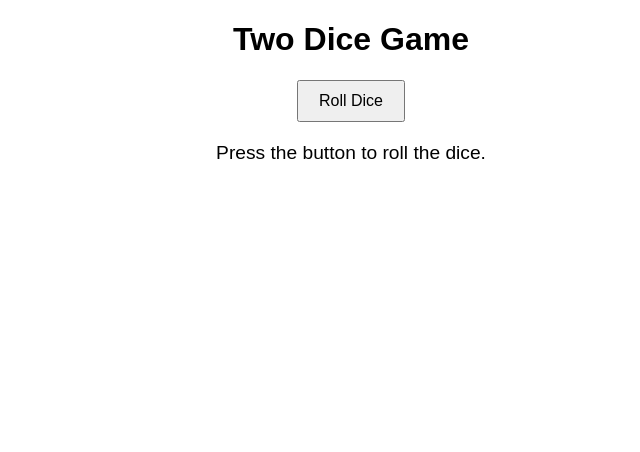
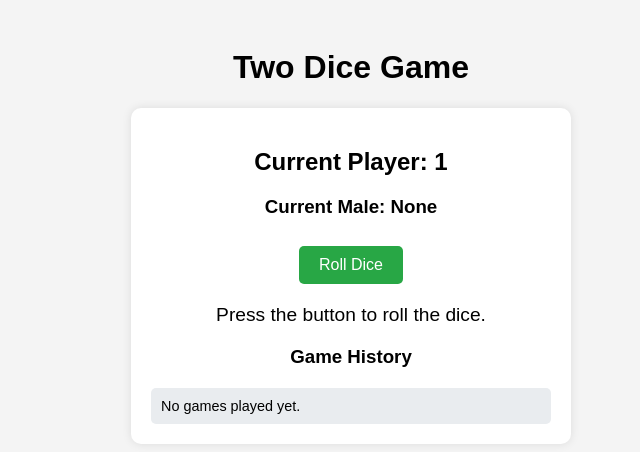
Before and after one commit to Forgive62/dice-game-s1, a plain HTML site: page index.html in a window 1280 px wide. Shown: the whole page, without its empty margins (289-929 px from the left). Drawn offline with Linux system fonts and the light colour scheme.

Commit message:
Update index.html

```diff
--- a/index.html
+++ b/index.html
@@ -5,19 +5,65 @@
     <meta name="viewport" content="width=device-width, initial-scale=1.0">
     <title>Two Dice Game</title>
     <style>
-        body { text-align: center; font-family: Arial, sans-serif; }
-        #result { margin-top: 20px; font-size: 1.2em; }
-        button { padding: 10px 20px; font-size: 1em; cursor: pointer; }
+        body {
+            text-align: center;
+            font-family: Arial, sans-serif;
+            background-color: #f4f4f4;
+            padding: 20px;
+        }
+        #game-container {
+            background: white;
+            padding: 20px;
+            border-radius: 10px;
+            box-shadow: 0px 0px 10px rgba(0, 0, 0, 0.1);
+            display: inline-block;
+            width: 90%;
+            max-width: 400px;
+        }
+        button {
+            padding: 10px 20px;
+            font-size: 1em;
+            cursor: pointer;
+            border: none;
+            background: #28a745;
+            color: white;
+            border-radius: 5px;
+            margin-top: 10px;
+        }
+        button:hover {
+            background: #218838;
+        }
+        #result {
+            margin-top: 20px;
+            font-size: 1.2em;
+        }
+        #history {
+            margin-top: 20px;
+            max-height: 150px;
+            overflow-y: auto;
+            text-align: left;
+            padding: 10px;
+            background: #e9ecef;
+            border-radius: 5px;
+            font-size: 0.9em;
+        }
     </style>
 </head>
 <body>
     <h1>Two Dice Game</h1>
-    <button onclick="rollDice()">Roll Dice</button>
-    <p id="result">Press the button to roll the dice.</p>
+    <div id="game-container">
+        <h2>Current Player: <span id="current-player">1</span></h2>
+        <h3>Current Male: <span id="current-male">None</span></h3>
+        <button onclick="rollDice()">Roll Dice</button>
+        <p id="result">Press the button to roll the dice.</p>
+        <h3>Game History</h3>
+        <div id="history">No games played yet.</div>
+    </div>
 
     <script>
         let currentPlayer = 1;
         let male = null;
+        let history = [];
 
         function rollDice() {
             let die1 = Math.floor(Math.random() * 6) + 1;
@@ -28,8 +74,10 @@
             if (male === null) { // First roll
                 if (total === 7 || total === 11) {
                     message += `<b>Pop! Player ${currentPlayer} wins immediately!</b>`;
+                    history.unshift(`🏆 Player ${currentPlayer} won with a Pop!`);
                 } else if (total === 2 || total === 3 || total === 12) {
                     message += `<b>Craps! Player ${currentPlayer} loses immediately!</b>`;
+                    history.unshift(`💀 Player ${currentPlayer} lost with Craps.`);
                     currentPlayer = 3 - currentPlayer; // Switch player
                 } else {
                     male = total;
@@ -38,9 +86,11 @@
             } else { // Subsequent rolls
                 if (total === male) {
                     message += `<b>Player ${currentPlayer} wins!</b>`;
+                    history.unshift(`🏆 Player ${currentPlayer} won by hitting ${male}!`);
                     male = null; // Reset game
                 } else if (total === 7) {
                     message += `<b>Player ${currentPlayer} loses! Player ${3 - currentPlayer} wins!</b>`;
+                    history.unshift(`🔥 Player ${currentPlayer} lost by hitting a 7.`);
                     currentPlayer = 3 - currentPlayer; // Switch player
                     male = null; // Reset game
                 } else {
@@ -49,6 +99,9 @@
             }
 
             document.getElementById("result").innerHTML = message;
+            document.getElementById("current-player").textContent = currentPlayer;
+            document.getElementById("current-male").textContent = male !== null ? male : "None";
+            document.getElementById("history").innerHTML = history.join("<br>");
         }
     </script>
 </body>
```
